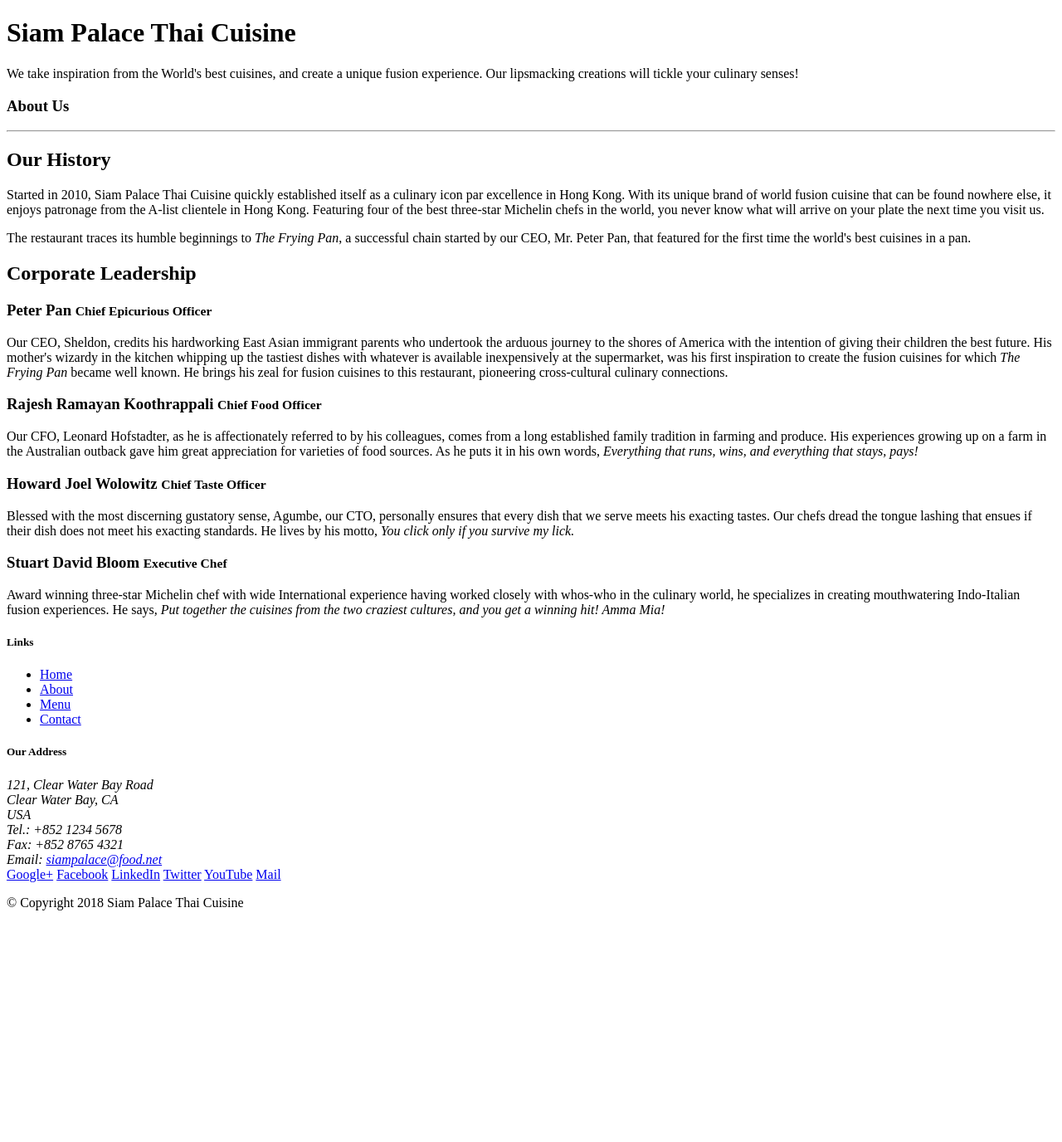
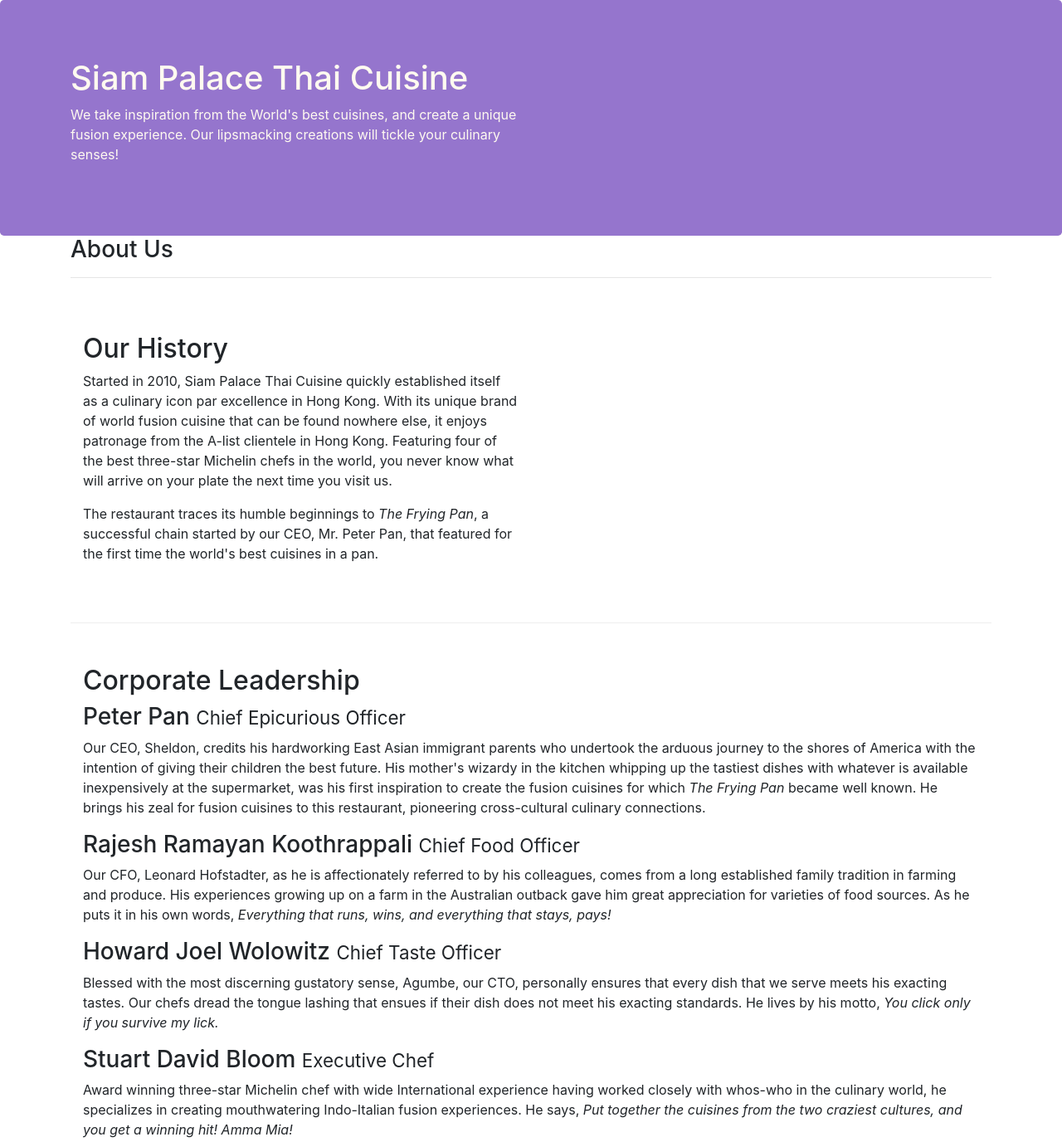
Before and after one commit to PauuuIFBM/Siam-Palace-website, a website: page aboutus.html in a window 1280 px wide. Shown: the top 1376 px of the page at 83% size. Before the commit the page ends 1113 px from the top, so only its background shows below. Drawn offline with nearby package versions, Linux system fonts and the light colour scheme.

```diff
--- a/aboutus.html
+++ b/aboutus.html
@@ -4,71 +4,99 @@
 <head>
 
     <title>Siam Palace Thai Cuisine: About us</title>
+    <meta charset="utf-8">
+    <meta name="viewport" content="width=device-width, initial-scale=1, shrink-to-fit=no">
+    <meta http-equiv="x-ua-compatible" content="ie=edge">
+
+    <link rel="stylesheet" href="node_modules/bootstrap/dist/css/bootstrap.min.css">
+    <script src="node_modules/jquery/dist/jquery.slim.js"></script>
+    <script src="node_modules/popper.js/dist/umd/popper.min.js"></script>
+    <script src="node_modules/bootstrap/dist/js/bootstrap.min.js"></script>
+    <link href="css/style.css" rel="stylesheet">
 
 </head>
 
 <body>
 
-    <header>
-        <div>
-            <div>
-                <div>
+    <header class="jumbotron">
+        <div class="container">
+            <div class="row">
+                <div class="col-12 col-sm-6">
                     <h1>Siam Palace Thai Cuisine</h1>
-                    <p>We take inspiration from the World's best cuisines, and create a unique fusion experience. Our lipsmacking creations will tickle your culinary senses!</p>
-                </div>
-                <div>
+                    <p">We take inspiration from the World's best cuisines, and create a unique fusion experience. Our
+                        lipsmacking creations will tickle your culinary senses!</p>
                 </div>
             </div>
         </div>
     </header>
 
-    <div>
-        <div>
-            <div>
-               <h3>About Us</h3>
-               <hr>
+    <div class="container">
+        <div class="row">
+            <div class="col-12">
+                <h3>About Us</h3>
+                <hr>
             </div>
         </div>
 
-        <div>
-            <div>
+        <div class="row row-content">
+            <div class="col-xs-12 col-6">
                 <h2>Our History</h2>
-                <p>Started in 2010, Siam Palace Thai Cuisine quickly established itself as a culinary icon par excellence in Hong Kong. With its unique brand of world fusion cuisine that can be found nowhere else, it enjoys patronage from the A-list clientele in Hong Kong.  Featuring four of the best three-star Michelin chefs in the world, you never know what will arrive on your plate the next time you visit us.</p>
-                <p>The restaurant traces its humble beginnings to <em>The Frying Pan</em>, a successful chain started by our CEO, Mr. Peter Pan, that featured for the first time the world's best cuisines in a pan.</p>
+                <p>Started in 2010, Siam Palace Thai Cuisine quickly established itself as a culinary icon par
+                    excellence in Hong Kong. With its unique brand of world fusion cuisine that can be found nowhere
+                    else, it enjoys patronage from the A-list clientele in Hong Kong. Featuring four of the best
+                    three-star Michelin chefs in the world, you never know what will arrive on your plate the next time
+                    you visit us.</>
+                <p>The restaurant traces its humble beginnings to <em>The Frying Pan</em>, a successful chain started
+                    by our CEO, Mr. Peter Pan, that featured for the first time the world's best cuisines in a pan.</p>
             </div>
             <div>
             </div>
         </div>
 
 
-        <div>
-            <div>
+        <div class="row row-content">
+            <div class="col-12">
                 <h2>Corporate Leadership</h2>
                 <h3>Peter Pan <small>Chief Epicurious Officer</small></h3>
-                <p>Our CEO, Sheldon, credits his hardworking East Asian immigrant parents who undertook the arduous journey to the shores of America with the intention of giving their children the best future. His mother's wizardy in the kitchen whipping up the tastiest dishes with whatever is available inexpensively at the supermarket, was his first inspiration to create the fusion cuisines for which <em>The Frying Pan</em> became well known. He brings his zeal for fusion cuisines to this restaurant, pioneering cross-cultural culinary connections.</p>
+                <p class="d-none d-sm-block">Our CEO, Sheldon, credits his hardworking East Asian immigrant parents who undertook the arduous
+                    journey to the shores of America with the intention of giving their children the best future. His
+                    mother's wizardy in the kitchen whipping up the tastiest dishes with whatever is available
+                    inexpensively at the supermarket, was his first inspiration to create the fusion cuisines for which
+                    <em>The Frying Pan</em> became well known. He brings his zeal for fusion cuisines to this
+                    restaurant, pioneering cross-cultural culinary connections.</p>
                 <h3>Rajesh Ramayan Koothrappali <small>Chief Food Officer</small></h3>
-                <p>Our CFO, Leonard Hofstadter, as he is affectionately referred to by his colleagues, comes from a long established family tradition in farming and produce. His experiences growing up on a farm in the Australian outback gave him great appreciation for varieties of food sources. As he puts it in his own words, <em>Everything that runs, wins, and everything that stays, pays!</em></p>
+                <p class="d-none d-sm-block">Our CFO, Leonard Hofstadter, as he is affectionately referred to by his colleagues, comes from a
+                    long established family tradition in farming and produce. His experiences growing up on a farm in
+                    the Australian outback gave him great appreciation for varieties of food sources. As he puts it in
+                    his own words, <em>Everything that runs, wins, and everything that stays, pays!</em></p>
                 <h3>Howard Joel Wolowitz <small>Chief Taste Officer</small></h3>
-                <p>Blessed with the most discerning gustatory sense, Agumbe, our CTO, personally ensures that every dish that we serve meets his exacting tastes. Our chefs dread the tongue lashing that ensues if their dish does not meet his exacting standards. He lives by his motto, <em>You click only if you survive my lick.</em></p>
+                <p class="d-none d-sm-block">Blessed with the most discerning gustatory sense, Agumbe, our CTO, personally ensures that every
+                    dish that we serve meets his exacting tastes. Our chefs dread the tongue lashing that ensues if
+                    their dish does not meet his exacting standards. He lives by his motto, <em>You click only if you
+                        survive my lick.</em></p >
                 <h3>Stuart David Bloom <small>Executive Chef</small></h3>
-                <p>Award winning three-star Michelin chef with wide International experience having worked closely with whos-who in the culinary world, he specializes in creating mouthwatering Indo-Italian fusion experiences. He says, <em>Put together the cuisines from the two craziest cultures, and you get a winning hit! Amma Mia!</em></p>            </div>
-       </div>
+                <p class="d-none d-sm-block">Award winning three-star Michelin chef with wide International experience having worked closely with
+                    whos-who in the culinary world, he specializes in creating mouthwatering Indo-Italian fusion
+                    experiences. He says, <em>Put together the cuisines from the two craziest cultures, and you get a
+                        winning hit! Amma Mia!</em></p>
+            </div>
+        </div>
 
     </div>
 
-    <footer>
-        <div>
-            <div>
-                <div>
+    <footer class="footer">
+        <div class="container">
+            <div class="row">
+                <div class="col-4 col-sm-3 align-self-center">
                     <h5>Links</h5>
-                    <ul>
+                    <ul class="list-unstyled">
                         <li><a href="#">Home</a></li>
                         <li><a href="#">About</a></li>
                         <li><a href="#">Menu</a></li>
                         <li><a href="#">Contact</a></li>
                     </ul>
                 </div>
-                <div>
+                <div class="col-8 col-sm-5">
                     <h5>Our Address</h5>
                     <address>
 		              121, Clear Water Bay Road<br>
@@ -79,7 +107,7 @@
 		              Email: <a href="mailto:siampalace@food.net">siampalace@food.net</a>
 		           </address>
                 </div>
-                <div>
+                <div class="col-12 col-sm-4">
                     <div class="text-center">
                         <a href="http://google.com/+">Google+</a>
                         <a href="http://www.facebook.com/profile.php?id=">Facebook</a>
@@ -90,11 +118,11 @@
                     </div>
                 </div>
            </div>
-           <div>
-                <div>
-                    <p>© Copyright 2018 Siam Palace Thai Cuisine</p>
+           <div class= "row justify-content-center">
+                <div class = col-auto">
+                    <p class="d-none">© Copyright 2018 Siam Palace Thai Cuisine</p class="d-none">
                 </div>
-           </div>
+            </div>
         </div>
     </footer>
 
```
Also changed, not shown: index.html (+33 -7 lines).
